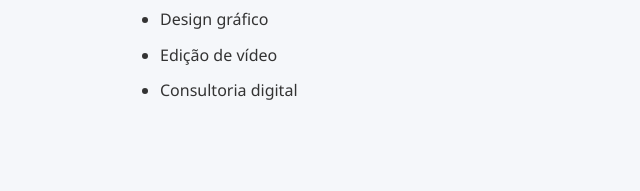
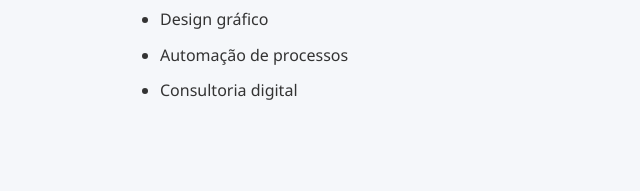
Before and after one commit to contatobworking-site/bworking.github.io, a plain HTML site: page index.html in a window 1280 px wide. Shown: the part 719-910 px from the top of the page, 0-640 px from the left. Drawn offline with Linux system fonts and the light colour scheme.

Commit message:
index.html

```diff
--- a/index.html
+++ b/index.html
@@ -37,7 +37,7 @@
       <ul>
         <li>Criação de sites</li>
         <li>Design gráfico</li>
-        <li>Edição de vídeo</li>
+        <li>Automação de processos</li>
         <li>Consultoria digital</li>
       </ul>
     </section>
```
